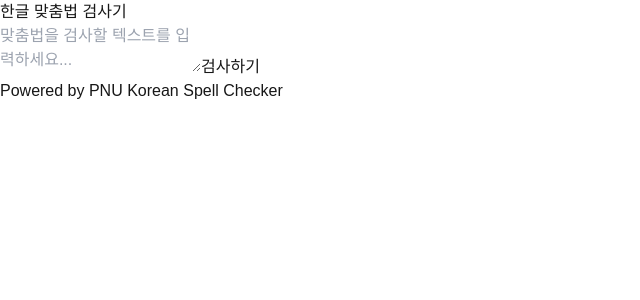
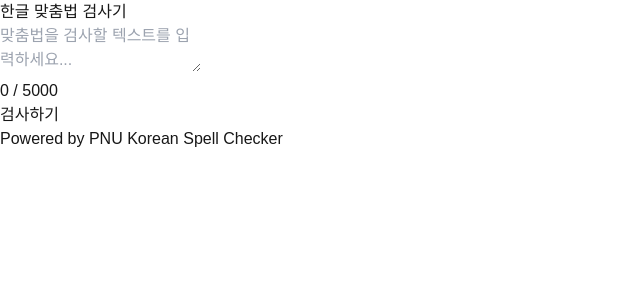
Before and after one commit to reeseo3o/my-little-spell-checker, a Next.js app: page / in a window 1280 px wide. Shown: the top 300 px of the page, without its empty margins (0-640 px from the left). Built offline with nearby package versions, Linux system fonts and the light colour scheme.

Commit message:
feat: Add text length validation and character count to TextArea

```diff
--- a/src/app/components/TextArea.tsx
+++ b/src/app/components/TextArea.tsx
@@ -8,17 +8,36 @@ interface TextAreaProps {
 }
 
 export default function TextArea({ text, onTextChange, onCheck, isReadOnly }: TextAreaProps) {
+  const maxLength = 5000; // 최대 글자수 제한
+  const isTextEmpty = text.trim().length === 0;
+  const isTextTooLong = text.length > maxLength;
+  const isButtonDisabled = !isReadOnly && (isTextEmpty || isTextTooLong);
+
   return (
     <div className="w-full max-w-2xl flex flex-col gap-4">
+      <div className="relative">
         <textarea
           className={`w-full h-48 p-4 border rounded-lg resize-none bg-background text-foreground
             focus:outline-none focus:ring-2 focus:ring-blue-500 focus:border-transparent
-          ${isReadOnly ? 'cursor-not-allowed opacity-75' : ''}`}
+            ${isReadOnly ? 'cursor-not-allowed opacity-75' : ''}
+            ${isTextTooLong ? 'border-red-500' : ''}`}
           placeholder="맞춤법을 검사할 텍스트를 입력하세요..."
           value={text}
           onChange={(e) => onTextChange(e.target.value)}
           readOnly={isReadOnly}
+          maxLength={maxLength}
         />
+        <div className="absolute bottom-2 right-2 text-sm text-gray-500">
+          {text.length} / {maxLength}
+        </div>
+      </div>
+
+      {isTextTooLong && (
+        <p className="text-red-500 text-sm">
+          텍스트가 너무 깁니다. {maxLength}자 이하로 입력해주세요.
+        </p>
+      )}
+
       <button
         onClick={() => {
           if (isReadOnly) {
@@ -28,7 +47,11 @@ export default function TextArea({ text, onTextChange, onCheck, isReadOnly }: Te
             onCheck(text);
           }
         }}
-        className="px-4 py-2 bg-blue-500 text-white rounded-lg hover:bg-blue-600 transition-colors cursor-pointer"
+        disabled={isButtonDisabled}
+        className={`px-4 py-2 rounded-lg transition-colors cursor-pointer
+          ${isButtonDisabled
+            ? 'bg-gray-300 cursor-not-allowed'
+            : 'bg-blue-500 hover:bg-blue-600 text-white'}`}
       >
         {isReadOnly ? "새로 검사하기" : "검사하기"}
       </button>
```
Lines whose indentation alone changed are shown as unchanged.
